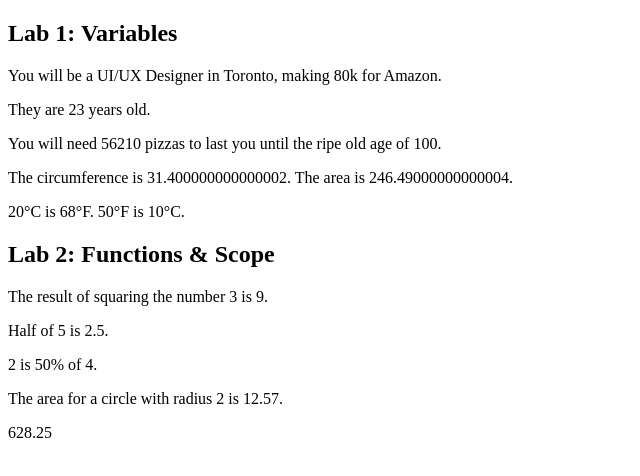
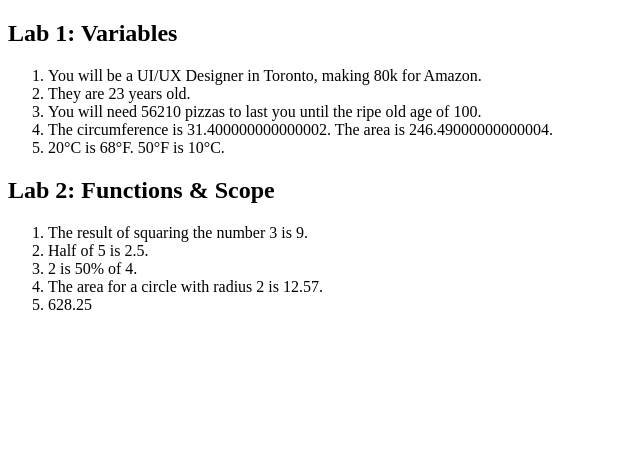
Before and after one commit to sofiamosina/lab3-js, a plain HTML site: page index.html in a window 1280 px wide. Shown: the whole page, without its empty margins (0-640 px from the left). Drawn offline with Linux system fonts and the light colour scheme.

Commit message:
first commit

```diff
--- a/index.html
+++ b/index.html
@@ -7,19 +7,21 @@
     <script src="script.js"></script>
   </head>
   <body>
-    <div>
-      <h2>Lab 1: Variables</h2>
-      <p class="lab1_ex1"></p>
-      <p class="lab1_ex2"></p>
-      <p class="lab1_ex3"></p>
-      <p class="lab1_ex4"></p>
-      <p class="lab1_ex5"></p>
-      <h2>Lab 2: Functions & Scope</h2>
-      <p class="lab2_ex1"></p>
-      <p class="lab2_ex2"></p>
-      <p class="lab2_ex3"></p>
-      <p class="lab2_ex4"></p>
-      <p class="lab2_ex5"></p>
-    </div>
+    <h2>Lab 1: Variables</h2>
+    <ol>
+      <li id="lab1_ex1"></li>
+      <li id="lab1_ex2"></li>
+      <li id="lab1_ex3"></li>
+      <li id="lab1_ex4"></li>
+      <li id="lab1_ex5"></li>
+    </ol>
+    <h2>Lab 2: Functions & Scope</h2>
+    <ol>
+      <li id="lab2_ex1"></li>
+      <li id="lab2_ex2"></li>
+      <li id="lab2_ex3"></li>
+      <li id="lab2_ex4"></li>
+      <li id="lab2_ex5"></li>
+    </ol>
   </body>
 </html>
--- a/script.js
+++ b/script.js
@@ -7,14 +7,14 @@ window.onload = function () {
   let companyName = "Amazon";
   let salary = "80k";
   document.querySelector(
-    ".lab1_ex1"
+    "#lab1_ex1"
   ).innerHTML = `You will be a ${jobTitle} in ${geoLocation}, making ${salary} for ${companyName}.`;
 
   //EXERCISE 2: The Age Calculator
   //Forgot how old someone is? Calculate it! Store the current year in a variable. Store their birth year in a variable. Calculate their age based on the stored values. Output them to the console like so: "They are NN years old.", substituting the values.
   let currentYear = new Date().getFullYear();
   let birthYear = 1997;
-  document.querySelector(".lab1_ex2").innerHTML = `They are ${
+  document.querySelector("#lab1_ex2").innerHTML = `They are ${
     currentYear - birthYear
   } years old.`;
 
@@ -23,7 +23,7 @@ window.onload = function () {
   let currentAge = new Date().getFullYear() - birthYear;
   let maxAge = 100;
   let estAmount = 2;
-  document.querySelector(".lab1_ex3").innerHTML = `You will need ${
+  document.querySelector("#lab1_ex3").innerHTML = `You will need ${
     (maxAge - currentAge) * estAmount * 365
   } pizzas to last you until the ripe old age of ${maxAge}.`;
 
@@ -33,14 +33,14 @@ window.onload = function () {
   let circumference = 2 * 3.14 * radius;
   let area = (3.14 * radius) ** 2;
   document.querySelector(
-    ".lab1_ex4"
+    "#lab1_ex4"
   ).innerHTML = `The circumference is ${circumference}. The area is ${area}.`;
 
   //EXERCISE 5: The Temperature Converter
   //It's hot out! Let's make a converter based on the steps here. Store a celsius temperature into a variable. Convert it to fahrenheit and output "NN°C is NN°F".  Now store a fahrenheit temperature into a variable. Convert it to celsius and output "NN°F is NN°C."
   let tempCel = 20;
   let tempFar = 50;
-  document.querySelector(".lab1_ex5").innerHTML = `${tempCel}°C is ${
+  document.querySelector("#lab1_ex5").innerHTML = `${tempCel}°C is ${
     (tempCel * 9) / 5 + 32
   }°F. ${tempFar}°F is ${((tempFar - 32) * 5) / 9}°C.`;
 
@@ -51,7 +51,7 @@ window.onload = function () {
     return number ** 2;
   }
   document.querySelector(
-    ".lab2_ex1"
+    "#lab2_ex1"
   ).innerHTML = `The result of squaring the number 3 is ${squareNumber(3)}.`;
 
   // EXERCISE 2
@@ -59,7 +59,7 @@ window.onload = function () {
   function halfNumber(number) {
     return number / 2;
   }
-  document.querySelector(".lab2_ex2").innerHTML = `Half of 5 is ${halfNumber(
+  document.querySelector("#lab2_ex2").innerHTML = `Half of 5 is ${halfNumber(
     5
   )}.`;
 
@@ -68,7 +68,7 @@ window.onload = function () {
   function percentOf(num1, num2) {
     return (num1 / num2) * 100;
   }
-  document.querySelector(".lab2_ex3").innerHTML = `2 is ${percentOf(
+  document.querySelector("#lab2_ex3").innerHTML = `2 is ${percentOf(
     2,
     4
   )}% of 4.`;
@@ -79,7 +79,7 @@ window.onload = function () {
   function areaOfCircle(radius) {
     return (radius * Math.PI * 2).toFixed(2);
   }
-  document.querySelector(".lab2_ex4").innerHTML = `The area for a circle with radius 2 is ${areaOfCircle(2)}.`;
+  document.querySelector("#lab2_ex4").innerHTML = `The area for a circle with radius 2 is ${areaOfCircle(2)}.`;
 
   // EXERCISE 5
   // Write a function named runAll that will take one argument (a number) and perform the following operations, using the functions you wrote earlier
@@ -95,5 +95,5 @@ window.onload = function () {
     return d;
     //return percentOf(areaOfCircle(b), b);
   }
-  document.querySelector(".lab2_ex5").innerHTML = runAll(4);
+  document.querySelector("#lab2_ex5").innerHTML = runAll(4);
 };
```
